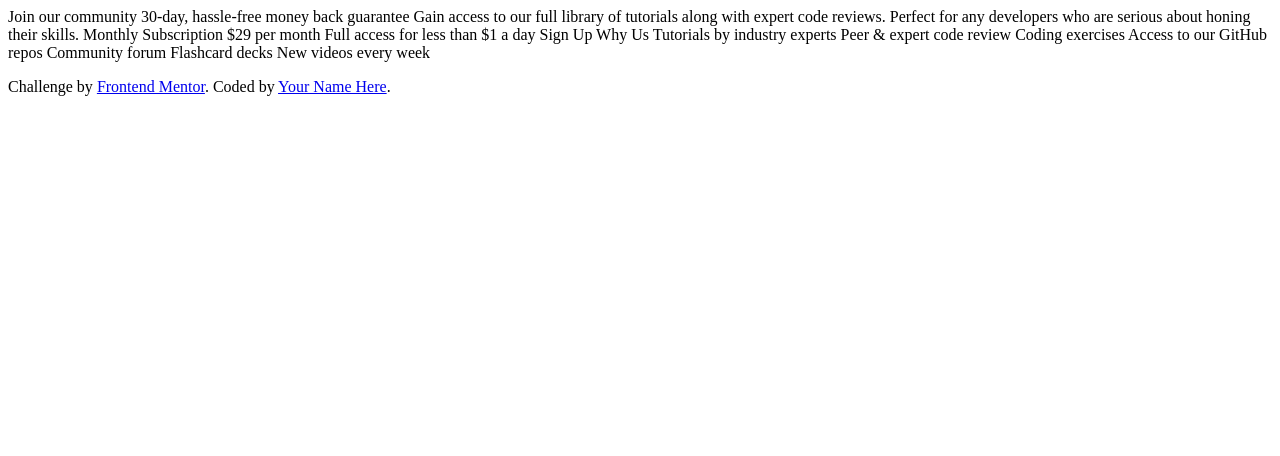
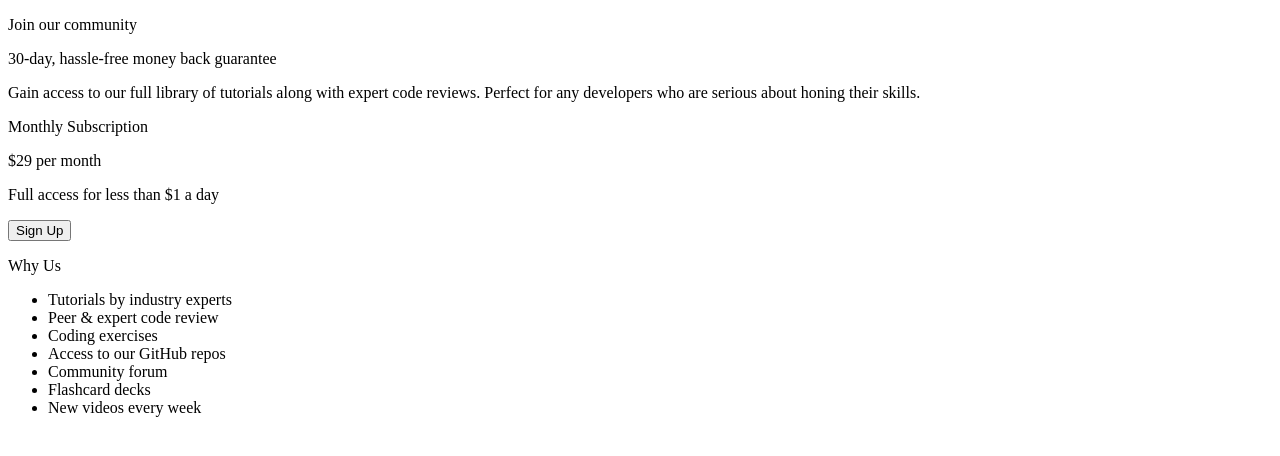
Before and after one commit to gusrod22/single-price-grid, a plain HTML site: page index.html in a window 1280 px wide. Drawn offline with Linux system fonts and the light colour scheme.

Commit message:
setup html layout

```diff
--- a/index.html
+++ b/index.html
@@ -14,7 +14,7 @@
 
     <title>Frontend Mentor | Single Price Grid Component</title>
 
-    <link rel="stylesheet" href="styles.css">
+    <link rel="stylesheet" href="styles.css" />
 
     <link rel="preconnect" href="https://fonts.googleapis.com" />
     <link rel="preconnect" href="https://fonts.gstatic.com" crossorigin />
@@ -22,24 +22,36 @@
       href="https://fonts.googleapis.com/css2?family=Karla:wght@400;700&display=swap"
       rel="stylesheet"
     />
-
   </head>
   <body>
-    Join our community 30-day, hassle-free money back guarantee Gain access to
-    our full library of tutorials along with expert code reviews. Perfect for
-    any developers who are serious about honing their skills. Monthly
-    Subscription &dollar;29 per month Full access for less than &dollar;1 a day
-    Sign Up Why Us Tutorials by industry experts Peer &amp; expert code review
-    Coding exercises Access to our GitHub repos Community forum Flashcard decks
-    New videos every week
-
-    <footer>
-      <p class="attribution">
-        Challenge by
-        <a href="https://www.frontendmentor.io?ref=challenge" target="_blank"
-          >Frontend Mentor</a
-        >. Coded by <a href="#">Your Name Here</a>.
-      </p>
-    </footer>
+    <div class="grid-container">
+      <div class="intro">
+        <p class="heading">Join our community</p>
+        <p class="subtitle">30-day, hassle-free money back guarantee</p>
+        <p class="intro-body">
+          Gain access to our full library of tutorials along with expert code
+          reviews. Perfect for any developers who are serious about honing their
+          skills.
+        </p>
+      </div>
+      <div class="subscribe">
+        <p class="heading">Monthly Subscription</p>
+        <p><span>&dollar;29</span> per month</p>
+        <p>Full access for less than &dollar;1 a day</p>
+        <button>Sign Up</button>
+      </div>
+      <div class="pitch">
+        <p class="heading">Why Us</p>
+        <ul>
+          <li>Tutorials by industry experts</li>
+          <li>Peer &amp; expert code review</li>
+          <li>Coding exercises</li>
+          <li>Access to our GitHub repos</li>
+          <li>Community forum</li>
+          <li>Flashcard decks</li>
+          <li>New videos every week</li>
+        </ul>
+      </div>
+    </div>
   </body>
 </html>
```
